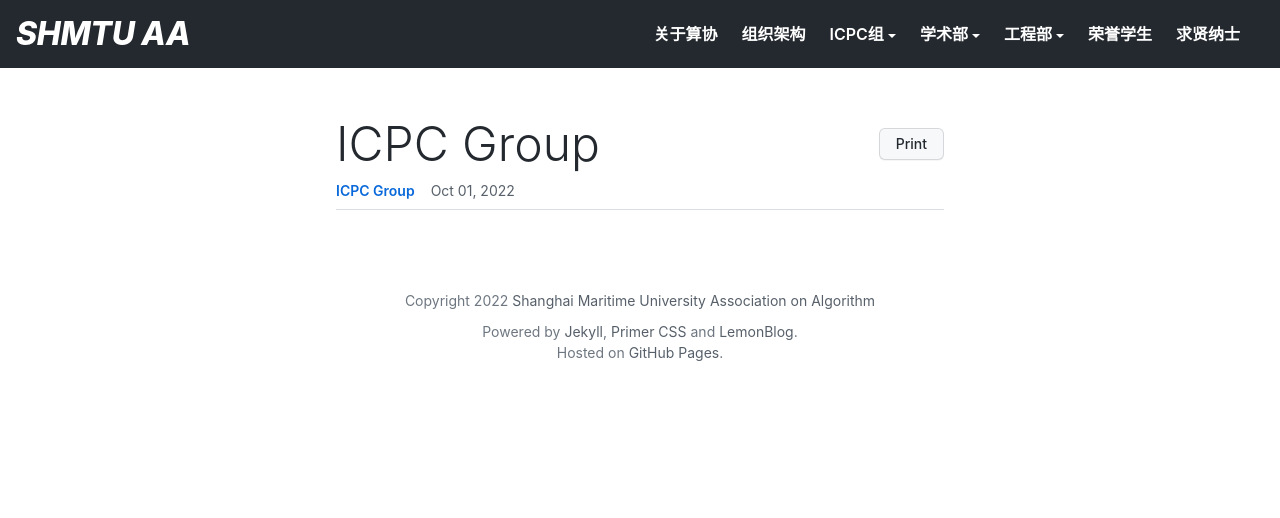
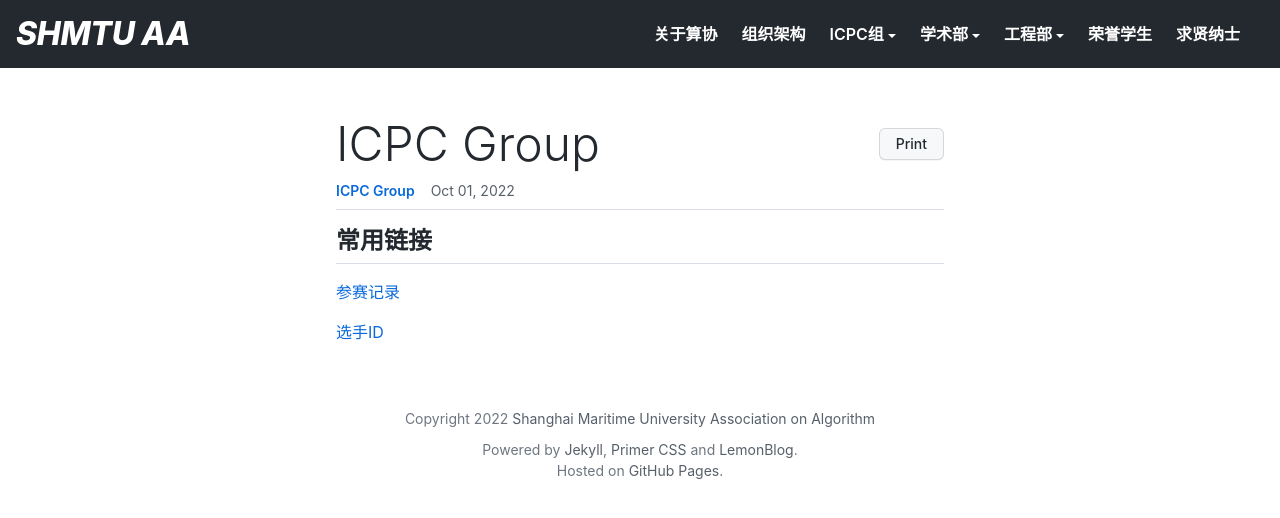
Before and after one commit to shmtuaa/shmtuaa.org, a Jekyll site: the page built from _posts/2022-10-01-ICPC-description.md, in a window 1280 px wide. Shown: the top 518 px of the page. Built offline with Jekyll 4.4.1, drawn with Linux system fonts in a browser that asks for light colours.

Commit message:
Reorder ICPC Publication

```diff
--- a/_includes/header.html
+++ b/_includes/header.html
@@ -19,8 +19,6 @@
                 <li><a class="dropdown-item hide-lg" href="{{ site.baseurl }}/icpc">简介</a></li>
                 <li><a class="dropdown-item hide-lg" href="{{ site.baseurl }}/constitutionicpc">规章制度</a></li>
                 <li><a class="dropdown-item hide-lg" href="{{ site.baseurl }}/councilicpc">组织结构</a></li>
-                <li><a class="dropdown-item hide-lg" href="{{ site.baseurl }}/contest_record">参赛纪录</a></li>
-                <li><a class="dropdown-item hide-lg" href="{{ site.baseurl }}/icpcid">选手ID</a></li>
             </ul>
         </details>
     </div>
@@ -74,8 +72,6 @@
                 <li><a class="dropdown-item" href="{{ site.baseurl }}/icpc">简介</a></li>
                 <li><a class="dropdown-item" href="{{ site.baseurl }}/constitutionicpc">规章制度</a></li>
                 <li><a class="dropdown-item" href="{{ site.baseurl }}/councilicpc">组织结构</a></li>
-                <li><a class="dropdown-item" href="{{ site.baseurl }}/contest_record">参赛纪录</a></li>
-                <li><a class="dropdown-item" href="{{ site.baseurl }}/icpcid">选手ID</a></li>
                 <div class="dropdown-header">学术部</div>
                 <li><a class="dropdown-item" href="{{ site.baseurl }}/academic">简介</a></li>
                 <li><a class="dropdown-item" href="{{ site.baseurl }}/caa">计算机学会</a></li>
--- a/_posts/2022-10-01-ICPC-description.md
+++ b/_posts/2022-10-01-ICPC-description.md
@@ -4,3 +4,9 @@
 author: icpc
 layout: post
 ---
+
+## 常用链接
+
+[参赛记录](/contest_record)
+
+[选手ID](/icpcid)
```
Also changed, not shown: _posts/2022-10-01-MAIN-fellow.md (+1 -0 lines).
